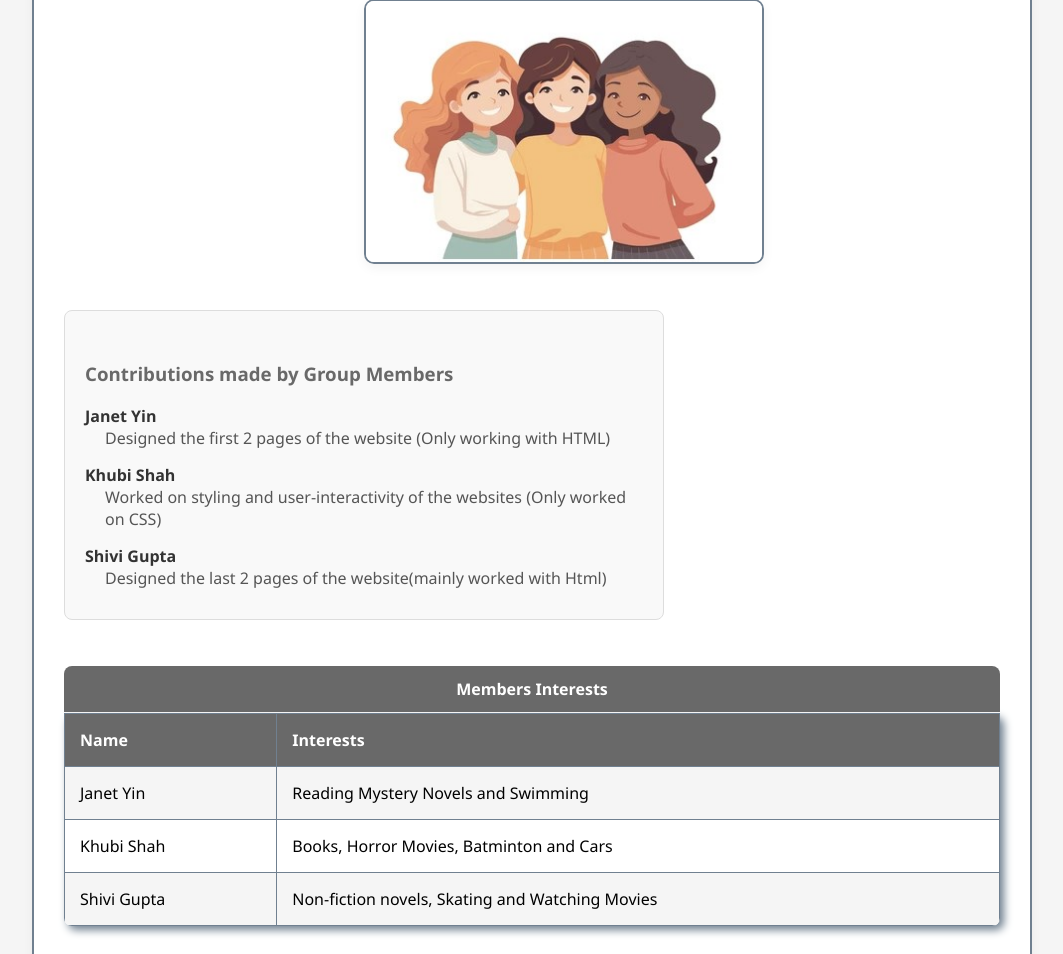
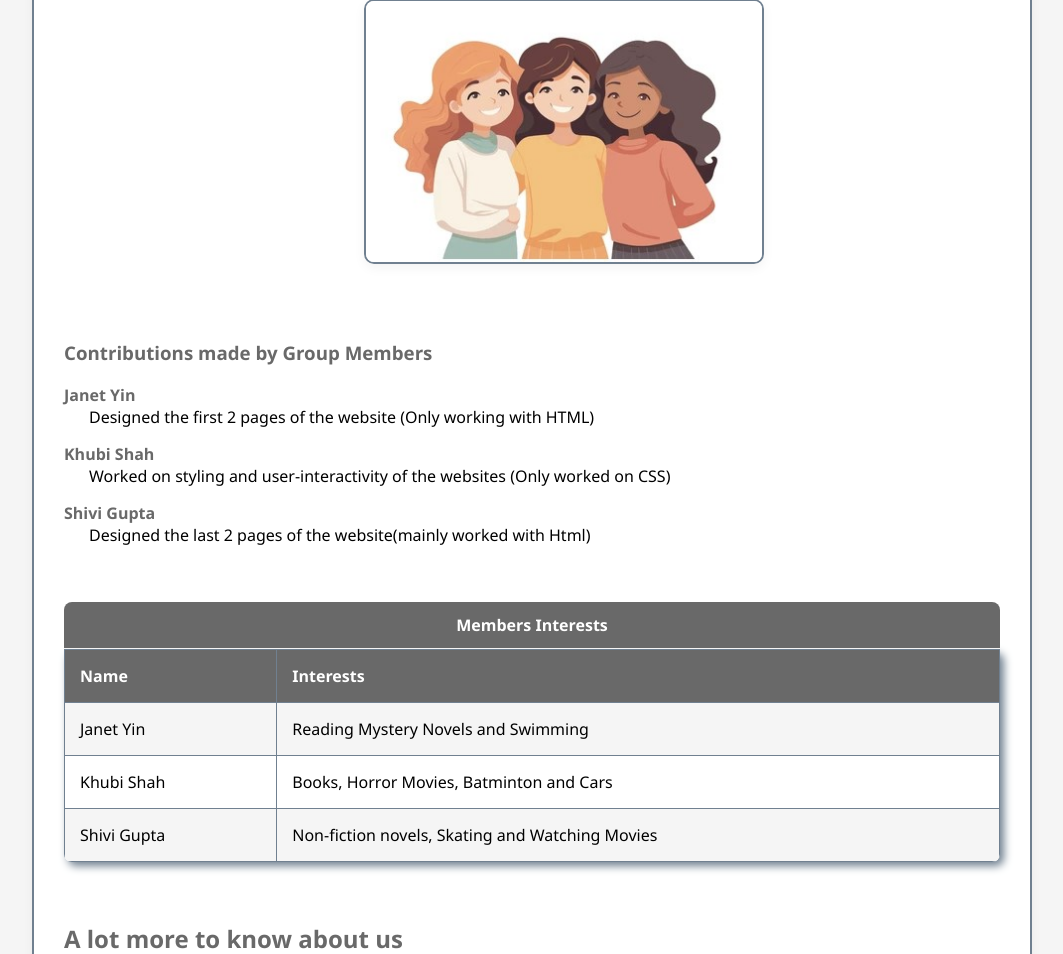
Before and after one commit to Janet1411/project1, a PHP site: page /Html/about.html in a window 1280 px wide. Shown: the part 2268-3222 px from the top of the page, without its empty margins (108-1171 px from the left). Run offline with PHP 8.4, Linux system fonts and the light colour scheme.

Commit message:
Deleted some unwanted css code

```diff
--- a/Styles/about.css
+++ b/Styles/about.css
@@ -420,23 +420,3 @@ html{
   font-family:'Lucida Sans', 'Lucida Sans Regular', 'Lucida Grande', 'Lucida Sans Unicode', Geneva, Verdana, sans-serif;
   font-size:50px
  }
- /* for the list  */
- dl {
-  max-width: 600px;
-  padding: 20px;
-  border: 1px solid #ddd;
-  border-radius: 8px;
-  background-color: #f9f9f9;
-}
-
-dt {
-  font-weight: bold;
-  margin-top: 15px;
-  color: #333;
-}
-
-dd {
-  margin-left: 20px;
-  margin-bottom: 10px;
-  color: #555;
-}
```
